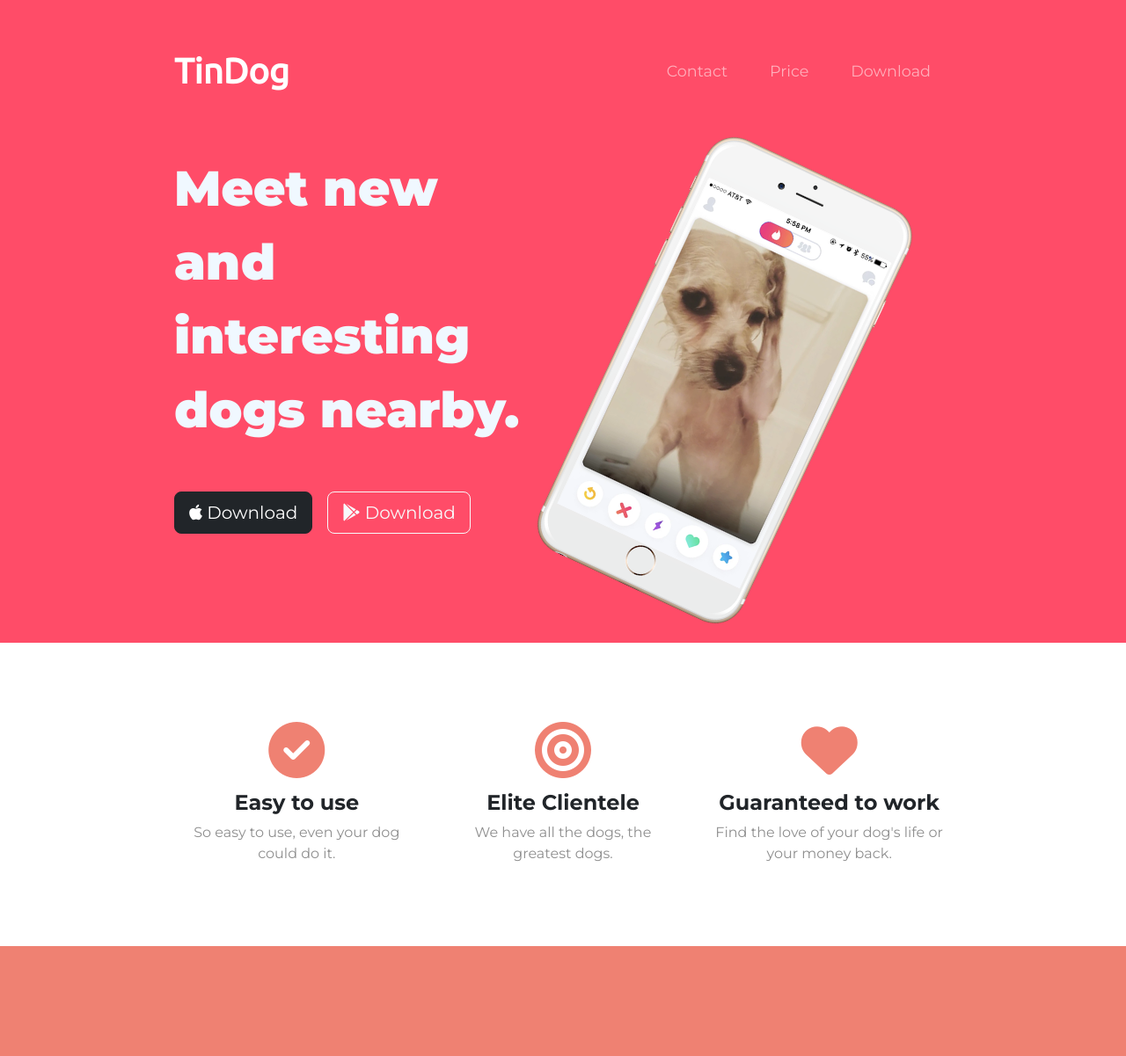
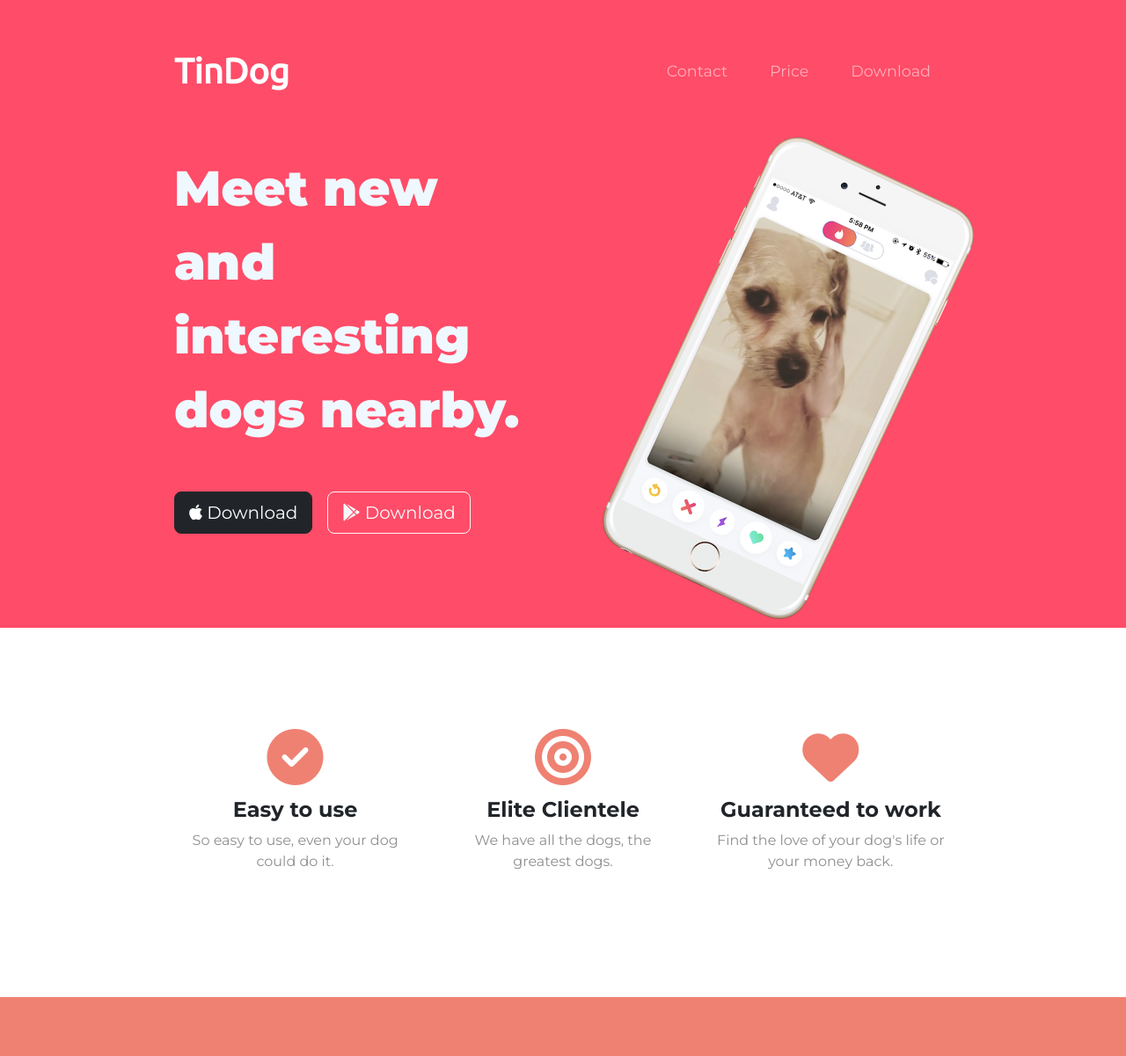
Before and after one commit to ZejunZhou/CV_Website, a plain HTML site: page bootstrap_tindog_project/index.html in a window 1280 px wide. Shown: the top 1201 px of the page at 88% size. Drawn offline with nearby package versions, Linux system fonts and the light colour scheme.

Commit message:
adding stacking order for title image and feature section

```diff
--- a/bootstrap_tindog_project/css/styles.css
+++ b/bootstrap_tindog_project/css/styles.css
@@ -36,6 +36,7 @@ p{
 
 .container{
     padding: 3% 10%;
+    padding-bottom: 5%;
 }
 
 
@@ -48,7 +49,10 @@ p{
 }
 
 #features{
-    padding: 3% 0;
+    padding: 5% 1%;
+    z-index: 1;
+    position: relative;
+    background-color: white;
 }
 
 #testimonials{
@@ -97,10 +101,12 @@ p{
 }
 
 .title-img{
-    width: 60%;
     transform: rotate(25deg);
-    position: relative;
-    left:10%;
+    /**position: relative;
+    left:10%;**/
+    position: absolute;
+    width: 20%;
+    left: 60%;
 }
 
 /******Feature class *******/
@@ -127,6 +133,7 @@ p{
 .feature-content{
     text-align: center;
     padding: 0 2%;
+    margin: auto;
 }
 
 /****** Testimonials Class *****/
--- a/bootstrap_tindog_project/index.html
+++ b/bootstrap_tindog_project/index.html
@@ -65,7 +65,7 @@
         </div>
 
         <div class="col-lg-6 col-md-12">
-          <img class="col-lg-6 col-md-12 title-img" src="images/iphone6.png" alt="iphone-mockup">
+          <img class="title-img" src="images/iphone6.png" alt="iphone-mockup">
         </div>
 
       </div>
```
